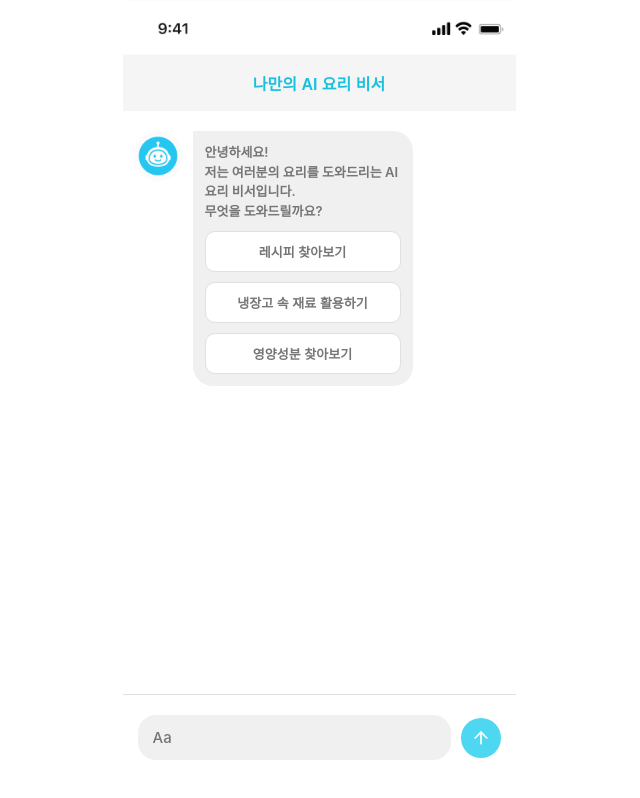
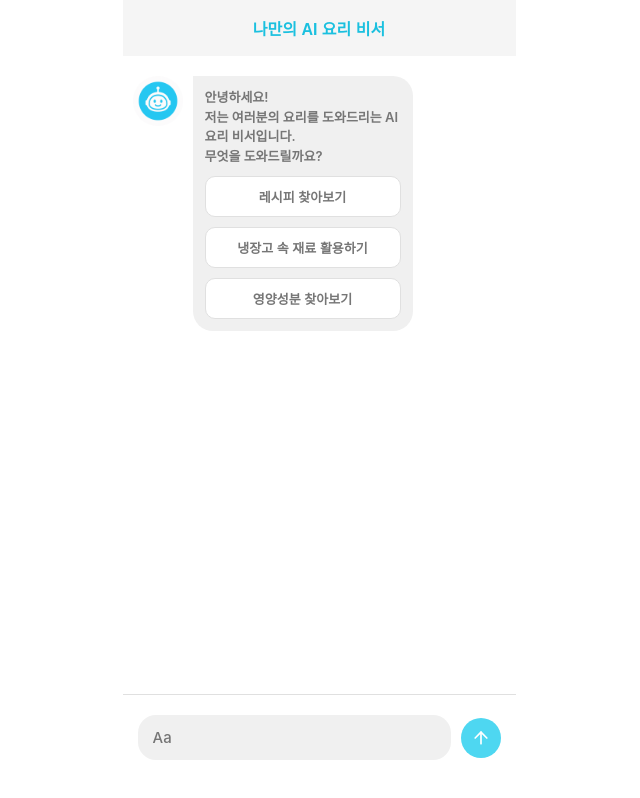
Before and after one commit to ssafy-ai-chatbot/front_repo, a Vue app in the folder vue-parcel-app/: page / in a window 1280 px wide. Shown: the whole page, without its empty margins (321-961 px from the left). Built offline with nearby package versions, Linux system fonts and the light colour scheme.

Commit message:
fix: header 수정

```diff
--- a/vue-parcel-app/src/components/AppHeader.vue
+++ b/vue-parcel-app/src/components/AppHeader.vue
@@ -4,7 +4,7 @@
 
 <template>
   <header class="app-header">
-    <div class="status-bar-div"></div>
+    <!-- <div class="status-bar-div"></div> -->
     <div class="title-bar">
       <h1>나만의 AI 요리 비서</h1>
     </div>
```
